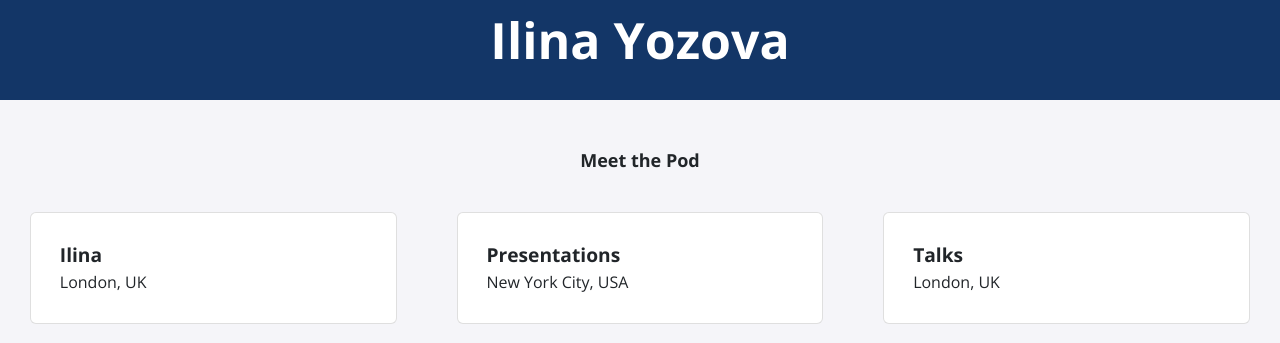
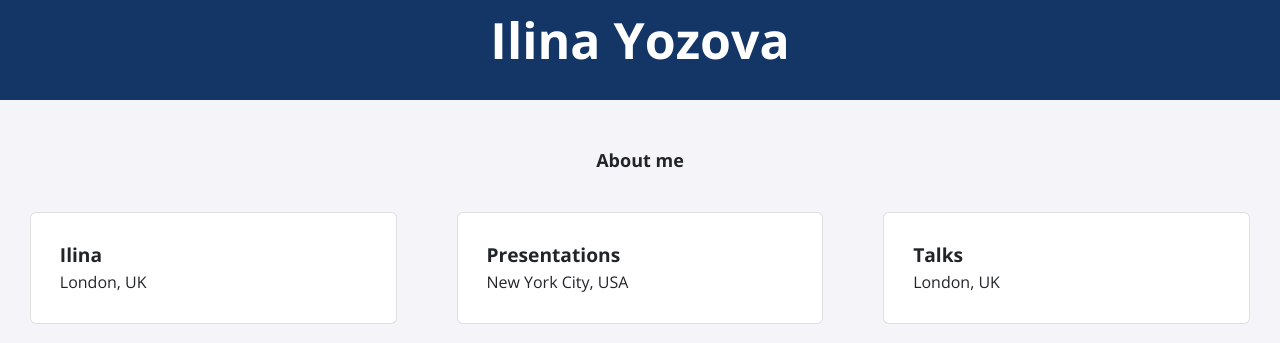
Before and after one commit to ilinayozova/ilinaiyozova.github.io, a Jekyll site: the page built from index.html, in a window 1280 px wide. Shown: the part 290-633 px from the top of the page. Built offline with Jekyll 4.4.1, drawn with Linux system fonts in a browser that asks for light colours; nearby versions of some CDN libraries.

Commit message:
Update description.html

```diff
--- a/_includes/description.html
+++ b/_includes/description.html
@@ -1,4 +1,4 @@
-<h2>Meet the Pod</h2>
+<h2> About me </h2>
 <div class="card-container">
     {% for item in site.data.fellows %}
     <div class="card">
```
